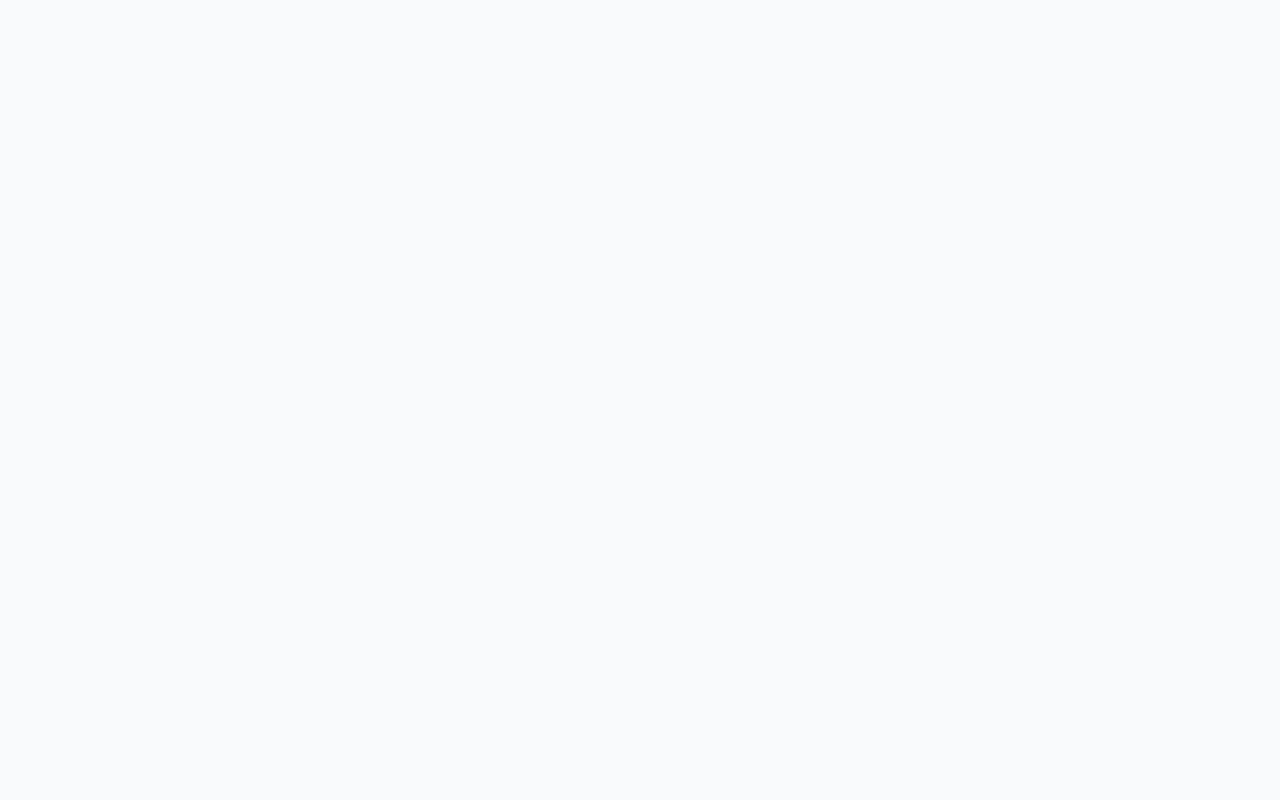
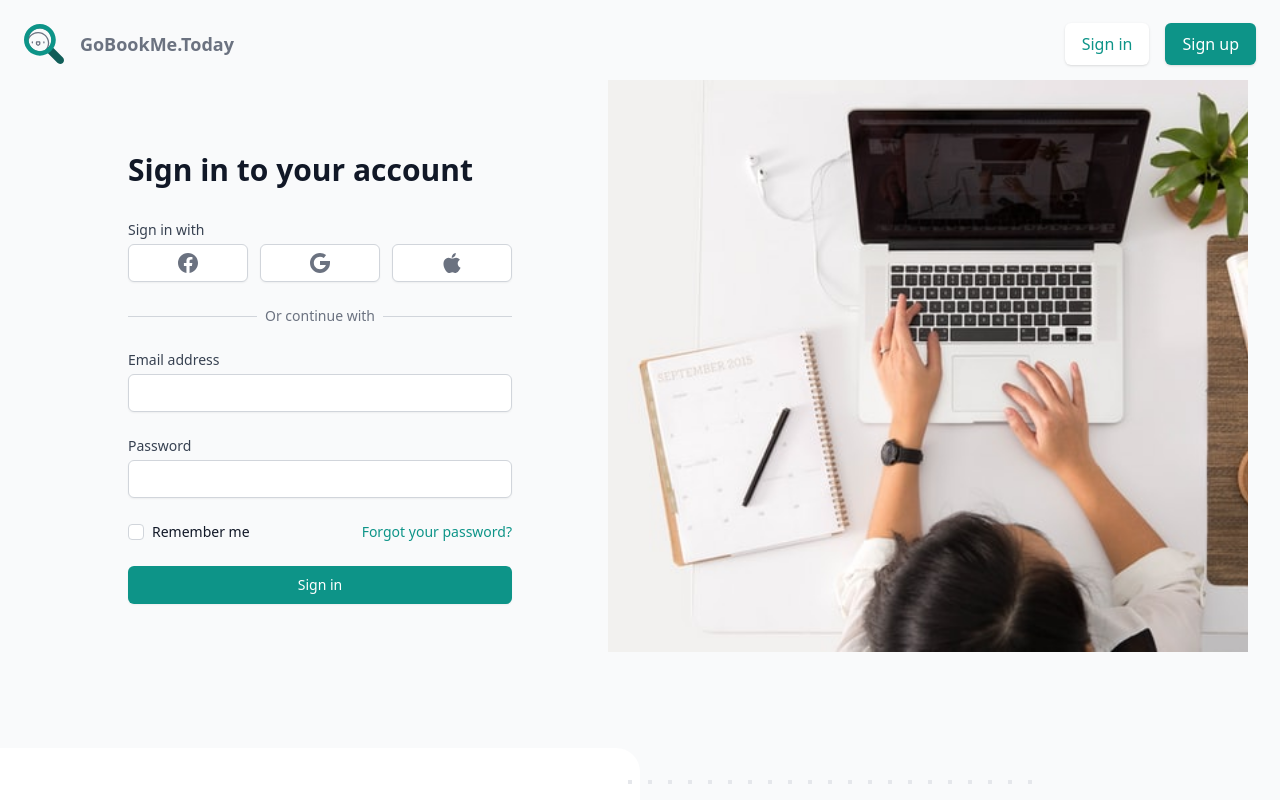
Before and after one commit to Suv4o/GoBookMeOnline, a Vue app in the folder fed-main/: page /signin in a window 1280 px wide. Before the commit this address had no page. Shown: the top 800 px of the page. Built offline with nearby package versions, Linux system fonts and the light colour scheme; a web font is replaced by a local one.

Commit message:
Signin Page has been created

```diff
--- /dev/null
+++ b/fed-main/src/components/SigninPage/HeroSection.vue
@@ -0,0 +1,164 @@
+<script lang="ts">
+export default {
+  name: 'HeroSection',
+}
+</script>
+
+<script setup lang="ts"></script>
+
+<template>
+  <div class="default-container pt-20">
+    <div class="min-h-full flex sm:px-4">
+      <div class="flex-1 flex flex-col justify-center py-12 px-4 sm:px-6 lg:flex-none lg:px-20 xl:px-24">
+        <div class="mx-auto w-full max-w-sm lg:w-96">
+          <h2 class="mt-6 text-3xl font-extrabold text-gray-900">Sign in to your account</h2>
+
+          <div class="mt-8">
+            <div>
+              <div>
+                <p class="text-sm font-medium text-gray-700">Sign in with</p>
+
+                <div class="mt-1 grid grid-cols-3 gap-3">
+                  <div>
+                    <a
+                      href="#"
+                      class="w-full inline-flex justify-center py-2 px-4 border border-gray-300 rounded-md shadow-sm bg-white text-sm font-medium text-gray-500 hover:bg-gray-50"
+                    >
+                      <span class="sr-only">Sign in with Facebook</span>
+                      <svg class="w-5 h-5" aria-hidden="true" fill="currentColor" viewBox="0 0 20 20">
+                        <path
+                          fill-rule="evenodd"
+                          d="M20 10c0-5.523-4.477-10-10-10S0 4.477 0 10c0 4.991 3.657 9.128 8.438 9.878v-6.987h-2.54V10h2.54V7.797c0-2.506 1.492-3.89 3.777-3.89 1.094 0 2.238.195 2.238.195v2.46h-1.26c-1.243 0-1.63.771-1.63 1.562V10h2.773l-.443 2.89h-2.33v6.988C16.343 19.128 20 14.991 20 10z"
+                          clip-rule="evenodd"
+                        />
+                      </svg>
+                    </a>
+                  </div>
+
+                  <div>
+                    <a
+                      href="#"
+                      class="w-full inline-flex justify-center py-2 px-4 border border-gray-300 rounded-md shadow-sm bg-white text-sm font-medium text-gray-500 hover:bg-gray-50"
+                    >
+                      <span class="sr-only">Sign in with Google</span>
+                      <svg class="w-5 h-5" aria-hidden="true" fill="currentColor" viewBox="0 0 210 210">
+                        <path
+                          d="M0,105C0,47.103,47.103,0,105,0c23.383,0,45.515,7.523,64.004,21.756l-24.4,31.696C133.172,44.652,119.477,40,105,40
+	c-35.841,0-65,29.159-65,65s29.159,65,65,65c28.867,0,53.398-18.913,61.852-45H105V85h105v20c0,57.897-47.103,105-105,105
+	S0,162.897,0,105z"
+                        />
+                      </svg>
+                    </a>
+                  </div>
+
+                  <div>
+                    <a
+                      href="#"
+                      class="w-full inline-flex justify-center py-2 px-4 border border-gray-300 rounded-md shadow-sm bg-white text-sm font-medium text-gray-500 hover:bg-gray-50"
+                    >
+                      <span class="sr-only">Sign in with Apple</span>
+                      <svg class="w-5 h-5" aria-hidden="true" fill="currentColor" viewBox="0 0 512.003 512.003">
+                        <g>
+                          <g>
+                            <path
+                              d="M351.98,0c-27.296,1.888-59.2,19.36-77.792,42.112c-16.96,20.64-30.912,51.296-25.472,81.088
+			c29.824,0.928,60.64-16.96,78.496-40.096C343.916,61.568,356.556,31.104,351.98,0z"
+                            />
+                          </g>
+                        </g>
+                        <g>
+                          <g>
+                            <path
+                              d="M459.852,171.776c-26.208-32.864-63.04-51.936-97.824-51.936c-45.92,0-65.344,21.984-97.248,21.984
+			c-32.896,0-57.888-21.92-97.6-21.92c-39.008,0-80.544,23.84-106.88,64.608c-37.024,57.408-30.688,165.344,29.312,257.28
+			c21.472,32.896,50.144,69.888,87.648,70.208c33.376,0.32,42.784-21.408,88-21.632c45.216-0.256,53.792,21.92,87.104,21.568
+			c37.536-0.288,67.776-41.28,89.248-74.176c15.392-23.584,21.12-35.456,33.056-62.08
+			C387.852,342.624,373.932,219.168,459.852,171.776z"
+                            />
+                          </g>
+                        </g>
+                      </svg>
+                    </a>
+                  </div>
+                </div>
+              </div>
+
+              <div class="mt-6 relative">
+                <div class="absolute inset-0 flex items-center" aria-hidden="true">
+                  <div class="w-full border-t border-gray-300" />
+                </div>
+                <div class="relative flex justify-center text-sm">
+                  <span class="px-2 bg-gray-50 text-gray-500"> Or continue with </span>
+                </div>
+              </div>
+            </div>
+
+            <div class="mt-6">
+              <form action="#" method="POST" class="space-y-6">
+                <div>
+                  <label for="email" class="block text-sm font-medium text-gray-700"> Email address </label>
+                  <div class="mt-1">
+                    <input
+                      id="email"
+                      name="email"
+                      type="email"
+                      autocomplete="email"
+                      required="true"
+                      class="appearance-none block w-full px-3 py-2 border border-gray-300 rounded-md shadow-sm placeholder-gray-400 focus:outline-none focus:ring-teal-500 focus:border-teal-500 sm:text-sm"
+                    />
+                  </div>
+                </div>
+
+                <div class="space-y-1">
+                  <label for="password" class="block text-sm font-medium text-gray-700"> Password </label>
+                  <div class="mt-1">
+                    <input
+                      id="password"
+                      name="password"
+                      type="password"
+                      autocomplete="current-password"
+                      required="true"
+                      class="appearance-none block w-full px-3 py-2 border border-gray-300 rounded-md shadow-sm placeholder-gray-400 focus:outline-none focus:ring-teal-500 focus:border-teal-500 sm:text-sm"
+                    />
+                  </div>
+                </div>
+
+                <div class="flex items-center justify-between">
+                  <div class="flex items-center">
+                    <input
+                      id="remember-me"
+                      name="remember-me"
+                      type="checkbox"
+                      class="h-4 w-4 text-teal-600 focus:ring-teal-500 border-gray-300 rounded"
+                    />
+                    <label for="remember-me" class="ml-2 block text-sm text-gray-900"> Remember me </label>
+                  </div>
+
+                  <div class="text-sm">
+                    <a href="#" class="font-medium text-teal-600 hover:text-teal-500"> Forgot your password? </a>
+                  </div>
+                </div>
+
+                <div>
+                  <button
+                    type="submit"
+                    class="w-full flex justify-center py-2 px-4 border border-transparent rounded-md shadow-sm text-sm font-medium text-white bg-teal-600 hover:bg-teal-700 focus:outline-none focus:ring-2 focus:ring-offset-2 focus:ring-teal-500"
+                  >
+                    Sign in
+                  </button>
+                </div>
+              </form>
+            </div>
+          </div>
+        </div>
+      </div>
+      <div class="hidden lg:block relative w-0 flex-1">
+        <img
+          class="absolute inset-0 h-full w-full object-cover"
+          src="../../assets/images/hero/signin-image.jpg"
+          alt=""
+        />
+      </div>
+    </div>
+  </div>
+</template>
--- a/fed-main/src/components/default/DefaultMainNav/DefaultMainNav.vue
+++ b/fed-main/src/components/default/DefaultMainNav/DefaultMainNav.vue
@@ -34,7 +34,7 @@ import { MenuIcon, XIcon } from '@heroicons/vue/outline'
         <div class="hidden md:absolute md:flex md:items-center md:justify-end md:inset-y-0 md:right-0">
           <span class="inline-flex rounded-md">
             <router-link
-              :to="{ name: 'home' }"
+              :to="{ name: 'signin' }"
               class="inline-flex items-center px-4 py-2 border border-transparent text-base font-medium rounded-md text-teal-600 bg-white hover:bg-gray-50 shadow"
             >
               Sign in
@@ -74,12 +74,15 @@ import { MenuIcon, XIcon } from '@heroicons/vue/outline'
               </PopoverButton>
             </div>
           </div>
-          <a href="#" class="block w-full px-5 py-3 text-center font-medium text-white bg-teal-600 hover:bg-teal-700">
+          <router-link
+            :to="{ name: 'signup' }"
+            class="block w-full px-5 py-3 text-center font-medium text-white bg-teal-600 hover:bg-teal-700"
+          >
             Sign up
-          </a>
+          </router-link>
           <p class="my-4 text-center text-base font-medium text-gray-500">
             Existing customer?
-            <a href="#" class="text-teal-600 hover:text-teal-500"> Sign in </a>
+            <router-link :to="{ name: 'signin' }" class="text-teal-600 hover:text-teal-500"> Sign in </router-link>
           </p>
         </div>
       </PopoverPanel>
--- a/fed-main/src/router/routes/index.ts
+++ b/fed-main/src/router/routes/index.ts
@@ -4,6 +4,16 @@ const routes = [
     name: 'home',
     components: {
       default: () => import('../../views/HomePage.vue'),
+      DefaultMainNav: () => import('../../components/Default/DefaultMainNav/DefaultMainNav.vue'),
+      DefaultNewsletter: () => import('../../components/Default/DefaultNewsletter/DefaultNewsletter.vue'),
+      DefaultFooter: () => import('../../components/Default/DefaultFooter/DefaultFooter.vue'),
+    },
+  },
+  {
+    path: '/signin',
+    name: 'signin',
+    components: {
+      default: () => import('../../views/SigninPage.vue'),
       DefaultMainNav: () => import('../../components/Default/DefaultMainNav/DefaultMainNav.vue'),
       DefaultNewsletter: () => import('../../components/Default/DefaultNewsletter/DefaultNewsletter.vue'),
       DefaultFooter: () => import('../../components/Default/DefaultFooter/DefaultFooter.vue'),
--- a/fed-main/src/views/SigninPage.vue
+++ b/fed-main/src/views/SigninPage.vue
@@ -4,6 +4,10 @@ export default {
 }
 </script>
 
-<script setup lang="ts"></script>
+<script setup lang="ts">
+import HeroSection from '../components/SigninPage/HeroSection.vue'
+</script>
 
-<template>Sign in</template>
+<template>
+  <hero-section />
+</template>
```
Also changed, not shown: fed-main/src/assets/images/hero/signin-image.jpg (added).
